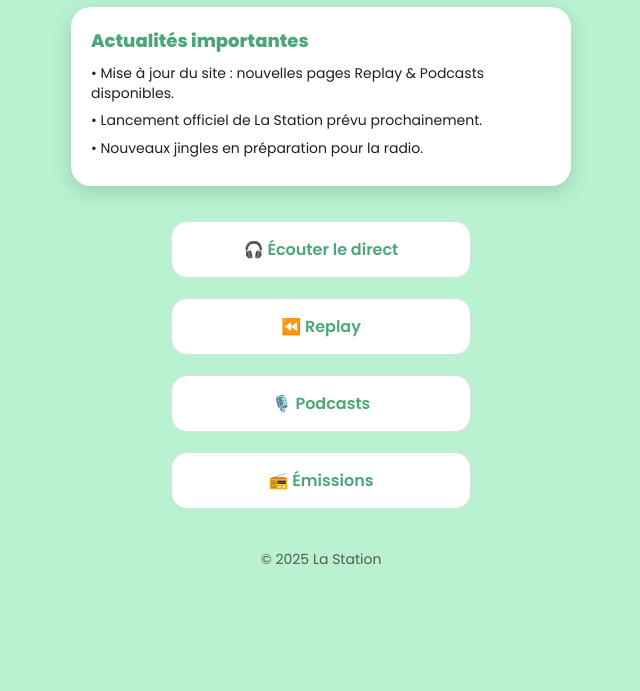
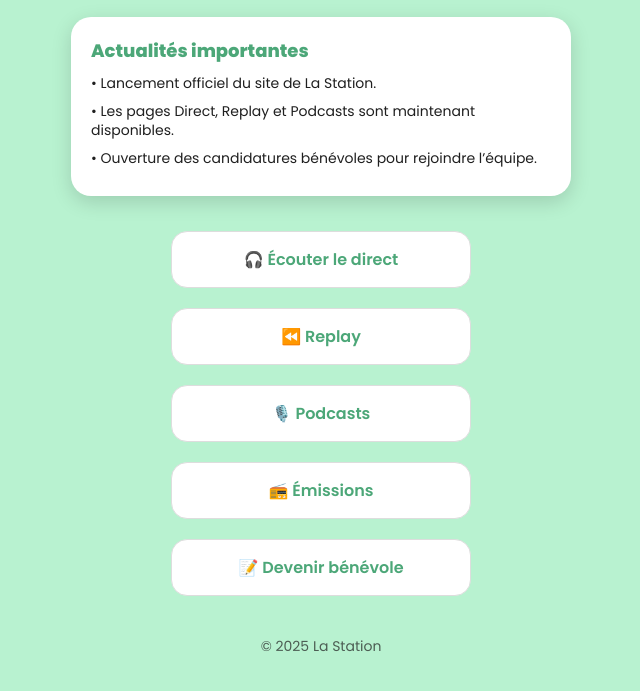
Before and after one commit to Tervia1/index.html, a plain HTML site: page La Station.html in a window 1280 px wide. Shown: the part 93-784 px from the top of the page, without its empty margins (319-959 px from the left). Drawn offline with Linux system fonts and the light colour scheme.

Commit message:
Update La Station.html

```diff
--- a/La Station.html
+++ b/La Station.html
@@ -24,16 +24,15 @@
       min-height: 100vh;
       display: flex;
       flex-direction: column;
-      justify-content: flex-start;
       align-items: center;
+      padding: 30px 20px;
       text-align: center;
-      padding: 30px 20px;
     }
 
     .logo {
       font-size: 40px;
       font-weight: 800;
-      margin-bottom: 10px;
+      margin-bottom: 20px;
       color: var(--vert-fonce);
       text-transform: lowercase;
     }
@@ -100,16 +99,17 @@
   <div class="actus-box">
     <div class="actus-title">Actualités importantes</div>
 
-    <div class="actu-item">• Mise à jour du site : nouvelles pages Replay & Podcasts disponibles.</div>
-    <div class="actu-item">• Lancement officiel de La Station prévu prochainement.</div>
-    <div class="actu-item">• Nouveaux jingles en préparation pour la radio.</div>
+    <div class="actu-item">• Lancement officiel du site de La Station.</div>
+    <div class="actu-item">• Les pages Direct, Replay et Podcasts sont maintenant disponibles.</div>
+    <div class="actu-item">• Ouverture des candidatures bénévoles pour rejoindre l’équipe.</div>
   </div>
 
   <!-- ✅ Boutons principaux -->
   <a href="direct.html" class="btn">🎧 Écouter le direct</a>
   <a href="replay.html" class="btn">⏪ Replay</a>
   <a href="podcast.html" class="btn">🎙️ Podcasts</a>
-  <a href="émissions.html" class="btn">📻 Émissions</a>
+  <a href="emissions.html" class="btn">📻 Émissions</a>
+  <a href="benevolat.html" class="btn">📝 Devenir bénévole</a>
 
   <footer>© <span id="year"></span> La Station</footer>
 
```
